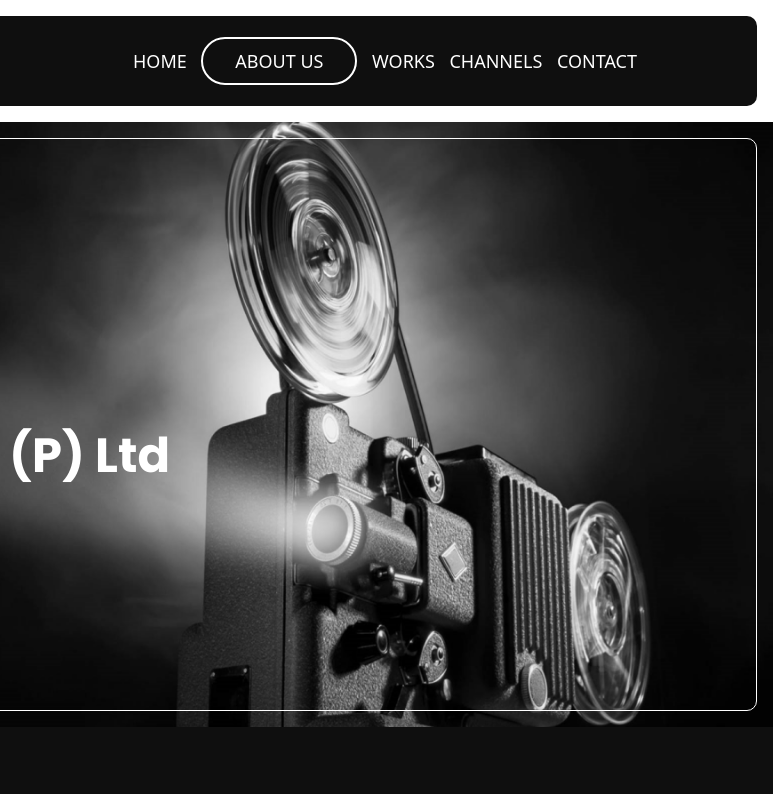
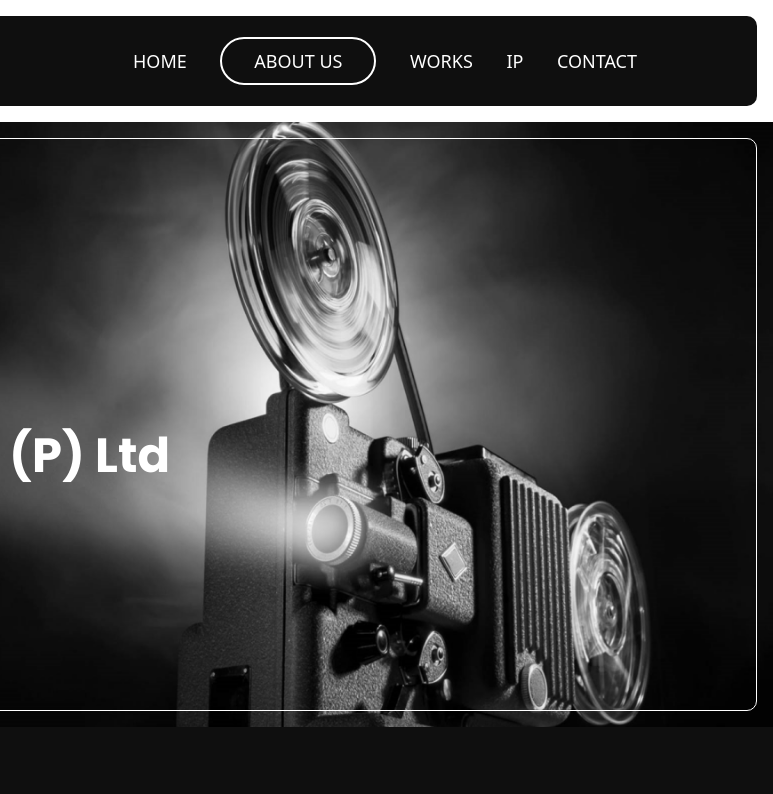
Before and after one commit to sayantan-paul-007/emveebee, a plain HTML site: page aboutus.html in a window 1280 px wide. Shown: the top 794 px of the page, 507-1280 px from the left. Drawn offline with nearby package versions, Linux system fonts and the light colour scheme.

Commit message:
navbar-updated

```diff
--- a/aboutus.html
+++ b/aboutus.html
@@ -33,7 +33,7 @@
               >WORKS</a
             >
             <a class="text-lg text-neutral" href="channels.html"
-              >CHANNELS</a
+              >IP</a
             >
             <a class="text-lg text-neutral" href="contact.html"
               >CONTACT</a
@@ -66,7 +66,7 @@
                 >WORKS</a
               ></li>
               <li class="text-center pb-2"><a class="text-lg text-primary" href="channels.html"
-                >CHANNELS</a
+                >IP</a
               ></li>
               <li class="text-center pb-2"><a class="text-lg text-primary" href="contact.html"
                 >CONTACT</a
```
Also changed, not shown: channels.html (+2 -2 lines), contact.html (+2 -2 lines), index.html (+2 -2 lines), works.html (+2 -2 lines).
